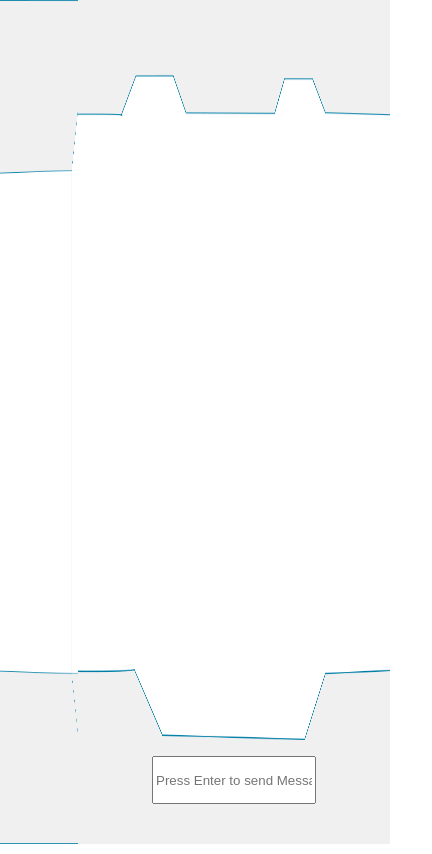
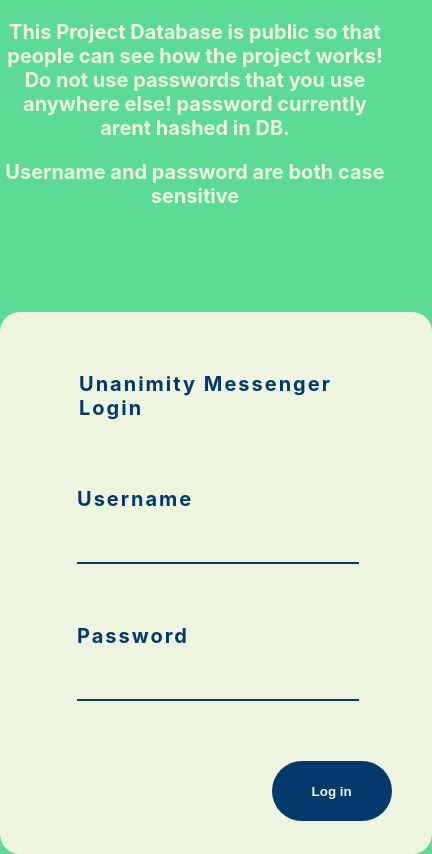
Before and after one commit to Blaine137/unanimity, a React (Create React App) app in the folder unanimity/: page / in a window 390 px wide. Shown: the whole page, 432 px wide, since content can reach past the window. Built offline with nearby package versions, Linux system fonts and the light colour scheme.

Commit message:
Completed Auth
Completed the functionality of auth and did the styles for css. Did not do mobile first design as we decided to just work on desktop at the moment.

```diff
--- a/unanimity/src/axios.js
+++ b/unanimity/src/axios.js
@@ -1,22 +1,9 @@
 import Axios from 'axios';
- const token = {
-     "uid": "ee8b580c09f3-408a-b054"
 
- };
 const instance = Axios.create ( {
-    baseURL: 'https://unanimity-c1aa9.firebaseio.com/'
+    baseURL: 'https://unanimity-8d56c.firebaseio.com/'
 
 } );
-// console.log('before: ', instance.defaults.headers.common)
-// instance.defaults.headers.common['auth'] = token;
-// console.log('after: ', instance.defaults.headers.common['auth'].uid)
-// Add a request interceptor
-/*Axios.interceptors.request.use(function (config) {
 
-    config.headers.Authorization =  token;
-
-    return config;
-
-});*/
 
 export default instance;
--- a/unanimity/src/containers/Authentication/Authentication.js
+++ b/unanimity/src/containers/Authentication/Authentication.js
@@ -7,64 +7,132 @@ class Authentication extends Component {
 
     state = {
 
-        authenticated: true,
+        authenticated: false,
         userID: null,
         username: null
 
     }
+/*
+TODO: add password hashing!
+*/
+    checkName = ( authValues, userNameElement, passwordElement ) => {
 
-    tryAuthentication = ( authValues, userNameElement, passwordElement ) => {
         let username = userNameElement.value;
         let password = passwordElement.value;
         let userID = null;
         //prevents page from reloading. forms by default cause pages to reload.
         authValues.preventDefault();
+        //if username was provided
+        if( username ) {
 
-        if( username ) {
-            axios.get("userIDByUsername/" + username).then((e) => {
-                if(!e.data){
-                    alert("incorrect username or password")
-                }else{
+            //get userId by username
+            axios.get( 'userIDByUsername/' + username + '.json' ).then( ( e ) => {
+
+                //if username was not found
+                if( !e.data ) {
+
+                    //dont tell them that the username wasent found for security reason say one was wrong
+                    alert( "incorrect username or password" );
+
+                } else {
+
+                    //set the userID if the username was found
                     userID = e.data;
+
+                    //now that we know the username is exist and we have the userID for that username check the password
+                    //if we have a password
+                    if( password ) {
+
+                        this.checkPwdForUserID( username, userID, password );
+
+                    }
                 }
-            })
-        }
+
+            })//axios get userID by Username
+
+        }//if username was provided
+
+    }
+    checkPwdForUserID = ( checkUsername, checkUserID, checkPassword ) => {
+
+        //axios get password for a given user
+        axios.get( 'users/u' + checkUserID + '/password.json' ).then(
+            ( e ) => {
+
+                //if pwd is correct
+                if ( e.data === checkPassword ) {
+
+                    //set username userid and authentication in state
+                    this.setState( { authenticated: true, userID: checkUserID, username: checkUsername } );
+
+                }
+                //pwd was incorect
+                else {
+
+                    //pwd was wrong so set authenticed to false to make sure it failed. and set username and userID to null
+                    this.setState( { authenticated: false, userID: null, username: null } );
+                    //tell the user that credientals were incorrect
+                    alert( "incorrect username or password" );
+
+                }//if pwd was correct
+
+            }//.then axios get password for user
+
+        )//axios get password for user
+
     }
 
-    render( ){
+    render( ) {
 
 
         let messenger = null;
+        //if authenticed go to messenger
         if( this.state.authenticated ) {
 
             messenger = <Messenger authenticated = { this.state.authenticated } userID = { this.state.userID } username = { this.state.username } />;
 
-        } else {
+        }
+        //else not authenticaed stay on login page to login in
+        else {
 
             messenger = (
 
-                <form className = { styles.form } onSubmit = {  ( e ) => { this.tryAuthentication( e ,document.getElementById('userNameID'),   document.getElementById('passwordID')) }   } >
-                    <label for="username">Username</label>
-                    <input type="text" id="userNameID" name="username" className={styles.input} />
+                <Fragment>
+                    <p>This Project Database is public so that people can see how the project works! Do not use passwords that you use anywhere else! password currently arent hashed in DB.</p>
+                    <p>Username and password are both case sensitive</p>
 
-                    <label for="password" >Password</label>
-                    <input type="text" id="passwordID" name="password" className={styles.input}/>
+                    <form className = { styles.form } onSubmit = {  ( e ) => { this.checkName( e ,document.getElementById('userNameID'),   document.getElementById('passwordID')) }   } >
+                        <fieldset>
+                            <legend>Unanimity Messenger Login</legend>
+                            <label for="username" >Username</label>
+                            <input type="text" id="userNameID" name="username" className={styles.input} />
 
-                    <input type="submit" value="Log in"/>
-                </form>
+                            <label for="password" >Password</label>
+                            <input type="text" id="passwordID" name="password" className={styles.input}/>
 
-                );
-                console.log(this.state.username);
-        }
+                            <input type="submit" value="Log in" className={styles.submit} />
+                        </fieldset>
 
 
 
+                    </form>
+
+
+                </Fragment>
+
+            );//varible messenger
+
+        }//if state authenticated
 
 
         return(
+
             <Fragment>
-                {messenger}
+
+                { messenger }
+
             </Fragment>
+
         );
     }
 }
--- a/unanimity/src/containers/Authentication/Authentication.module.css
+++ b/unanimity/src/containers/Authentication/Authentication.module.css
@@ -1,8 +1,64 @@
-.form{
-    display: block;
-    margin: 0 auto;
+/*
+dark blue #05386B
+off white #EDF5E1
+green #5CDB95
+white: white
+*/
+html {
+    background-color: #5CDB95;
+    color:  #EDF5E1;
+    font-weight: bold;
+    font-size: 1.25rem;
 }
 
-.input{
+.form {
+    position: relative;
+    top: 10vh;
+    display: block;
+    text-align: left;
+    margin: auto;
+    padding: 3rem;;
+    background-color:#EDF5E1;
+    width: 80vw;
+    max-width: 500px;
+    height: 50vh;
+    color: #05386B ;
+    font-weight: 700;
+    letter-spacing: .1rem;
+    border-radius: 1rem;
+}
+fieldset{
+    border: none;
+}
+legend{
+    padding-bottom: 3rem;
+    text-align: left;
+}
+
+.input {
+    font-size: 1.25rem;
+    background-color: #EDF5E1;
+    display: block;
+    width: 100%;
+    color: #05386B;
+    border: none;
+    border-bottom: 2px solid #05386B;
+    margin-bottom: 3rem;
+
 
 }
+label {
+    display: block;
+    margin-bottom: 1rem;;
+}
+.submit {
+    background-color: #05386B;
+    color: #EDF5E1;
+    border: none;
+    position: relative;
+    left: 70%;
+    height: 3rem;
+    width: 6rem;
+    border-radius: 3rem;
+    font-weight: 700;
+}
```
